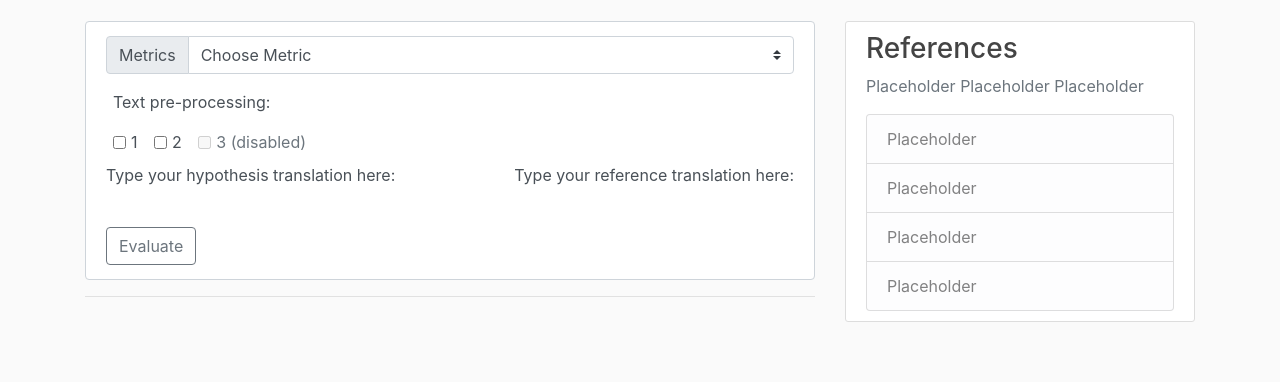
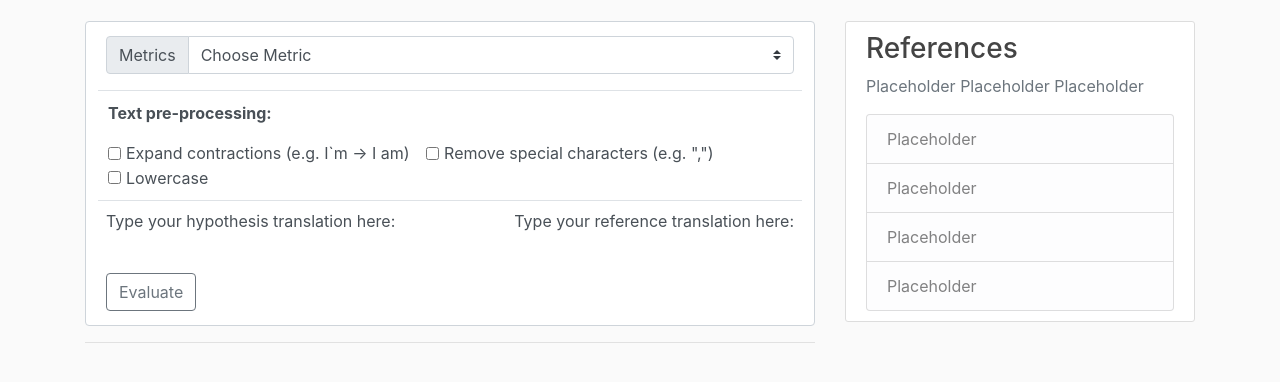
Before and after one commit to WhiteJaeger/nlp-metrics, a Python web app: template templates/metrics.html in a window 1280 px wide. Shown: the part 59-441 px from the top of the page. Run offline with Jinja, Linux system fonts and the light colour scheme; the template is opened without the code that fills it, so the values that code supplies are empty; some libraries are stand-ins or nearby versions.

Commit message:
add some styling, text pre-processing

```diff
--- a/static/css/main.css
+++ b/static/css/main.css
@@ -23,6 +23,10 @@ textarea {
 
 legend {
   margin-left: 8px;
+}
+
+#preprocessing {
+  padding: 10px;
 }
 
 .options {
--- a/templates/metrics.html
+++ b/templates/metrics.html
@@ -16,19 +16,19 @@
                 {% endfor %}
             </select>
         </div>
-        <div class="container">
-            <p>Text pre-processing:</p>
+        <div class="container border-top border-bottom" id="preprocessing">
+            <p><strong>Text pre-processing:</strong></p>
             <div class="form-check form-check-inline">
-                <input class="form-check-input" type="checkbox" id="inlineCheckbox1" value="option1">
-                <label class="form-check-label" for="inlineCheckbox1">1</label>
+                <input class="form-check-input" type="checkbox" id="contractions" name="contractions" value="1">
+                <label class="form-check-label" for="contractions">Expand contractions (e.g. I`m -> I am)</label>
             </div>
             <div class="form-check form-check-inline">
-                <input class="form-check-input" type="checkbox" id="inlineCheckbox2" value="option2">
-                <label class="form-check-label" for="inlineCheckbox2">2</label>
+                <input class="form-check-input" type="checkbox" id="spec-chars" name="spec-chars" value="1">
+                <label class="form-check-label" for="spec-chars">Remove special characters (e.g. ",")</label>
             </div>
             <div class="form-check form-check-inline">
-                <input class="form-check-input" type="checkbox" id="inlineCheckbox3" value="option3" disabled>
-                <label class="form-check-label" for="inlineCheckbox3">3 (disabled)</label>
+                <input class="form-check-input" type="checkbox" id="lowercase" name="lowercase" value="1">
+                <label class="form-check-label" for="lowercase">Lowercase</label>
             </div>
         </div>
         {{ form.csrf_token }}
@@ -50,10 +50,10 @@
         <div class="container">
             <div class="row">
                 <div class="col border">
-                    Sample Text #1
+                    <strong>Hypothesis</strong>: <br>{{ metric_info.hyp }}
                 </div>
                 <div class="col border">
-                    Sample Text #2
+                    <strong>Reference</strong>: <br>{{ metric_info.ref }}
                 </div>
             </div>
         </div>
```
Also changed, not shown: app.py (+21 -2 lines).
